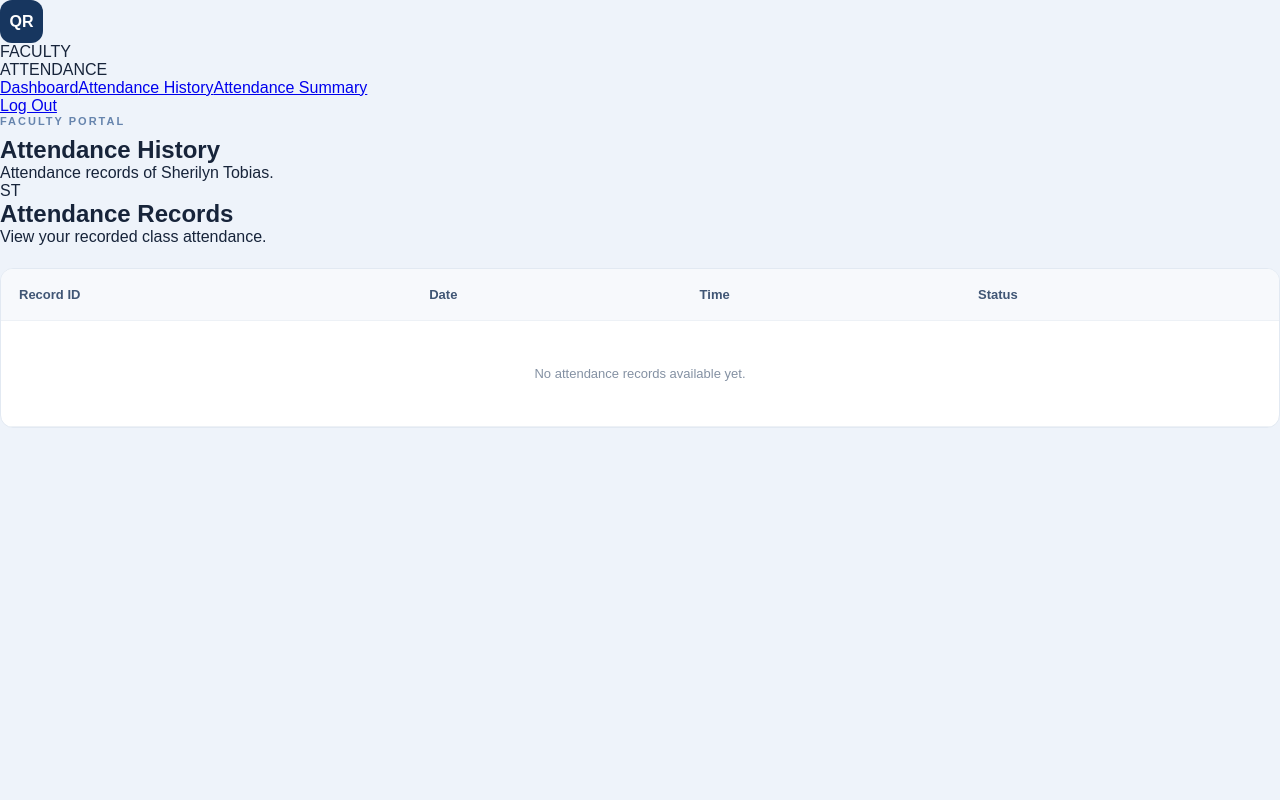
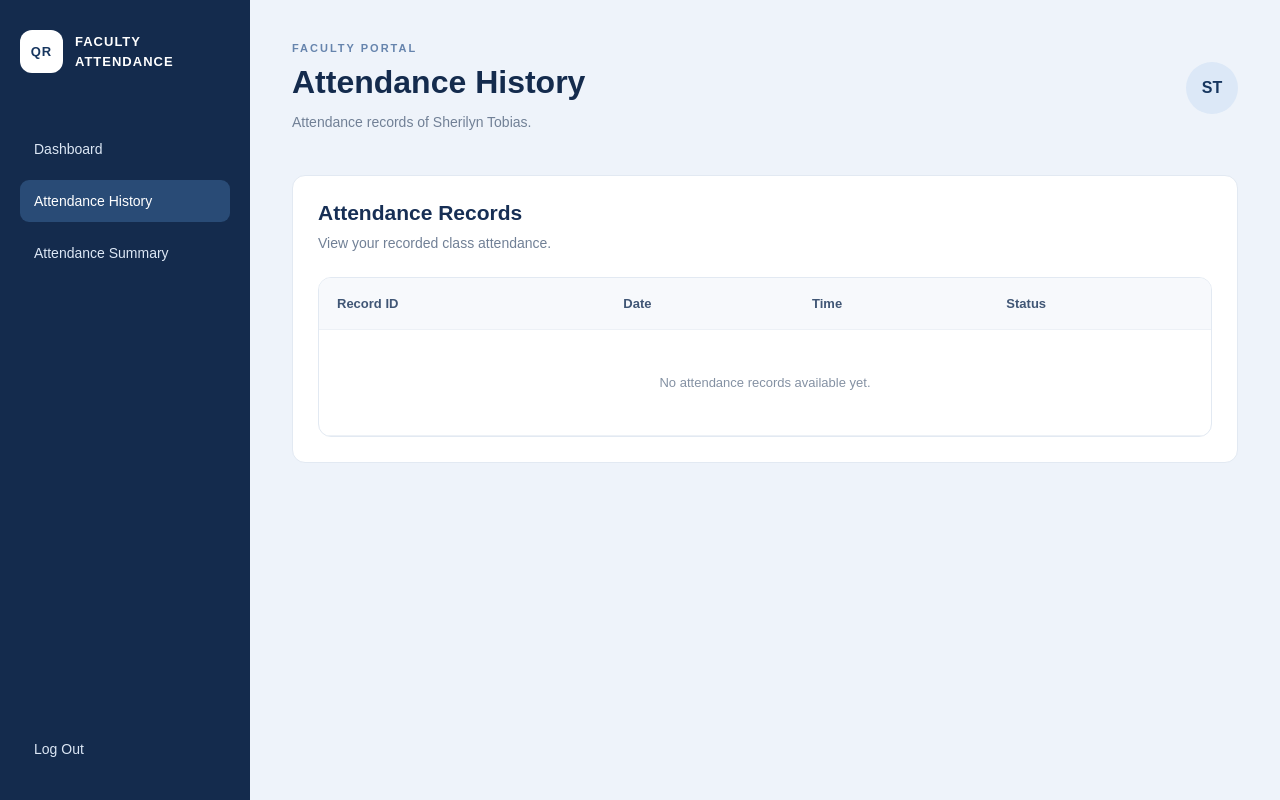
Before and after one commit to bayatanrachel/Faculty-Attendance-Monitoring-Rachel, a Next.js app: page /history in a window 1280 px wide. Built offline with nearby package versions, Linux system fonts and the light colour scheme.

Commit message:
Update globals.css

```diff
--- a/app/globals.css
+++ b/app/globals.css
@@ -160,6 +160,7 @@ body {
   text-align: left;
 }
 
+
 .history-table th,
 .history-table td {
   padding: 18px;
@@ -183,3 +184,310 @@ body {
   text-align: center;
   color: #8491a3 !important;
 }
+
+/* DASHBOARD LAYOUT */
+.dashboard-page {
+  min-height: 100vh;
+  display: flex;
+  background: #eef3fa;
+}
+
+.sidebar {
+  width: 250px;
+  min-height: 100vh;
+  display: flex;
+  flex-direction: column;
+  padding: 30px 20px;
+  background: #142b4d;
+  color: #fff;
+}
+
+.sidebar-brand {
+  display: flex;
+  align-items: center;
+  gap: 12px;
+  margin-bottom: 55px;
+  font-size: 13px;
+  font-weight: 800;
+  letter-spacing: 1px;
+  line-height: 1.5;
+}
+
+.sidebar-brand .logo-icon {
+  flex-shrink: 0;
+  background: #fff;
+  color: #17365f;
+}
+
+.sidebar-nav {
+  display: flex;
+  flex-direction: column;
+  gap: 10px;
+}
+
+.nav-link,
+.logout-link {
+  display: block;
+  padding: 13px 14px;
+  border-radius: 9px;
+  color: #dce7f5;
+  text-decoration: none;
+  font-size: 14px;
+  transition: background 0.2s ease;
+}
+
+.nav-link:hover,
+.nav-link.active {
+  background: #294b76;
+  color: #fff;
+}
+
+.logout-link {
+  margin-top: auto;
+}
+
+.logout-link:hover {
+  background: #294b76;
+}
+
+.dashboard-content {
+  flex: 1;
+  min-width: 0;
+  padding: 42px;
+}
+
+.dashboard-header {
+  display: flex;
+  align-items: center;
+  justify-content: space-between;
+  gap: 20px;
+  margin-bottom: 42px;
+}
+
+.dashboard-header h1 {
+  margin: 10px 0;
+  color: #142b4d;
+  font-size: 32px;
+}
+
+.dashboard-subtitle,
+.section-description {
+  color: #718096;
+  font-size: 14px;
+  line-height: 1.6;
+}
+
+.faculty-avatar {
+  width: 52px;
+  height: 52px;
+  flex-shrink: 0;
+  display: grid;
+  place-items: center;
+  border-radius: 50%;
+  background: #dce8f7;
+  color: #17365f;
+  font-weight: 800;
+}
+
+.overview-section h2,
+.recent-section h2 {
+  color: #172f55;
+  font-size: 21px;
+  margin-bottom: 7px;
+}
+
+.stats-grid {
+  display: grid;
+  grid-template-columns: repeat(4, minmax(0, 1fr));
+  gap: 18px;
+  margin-top: 22px;
+}
+
+.stat-card {
+  position: relative;
+  padding: 23px;
+  background: #fff;
+  border: 1px solid #e2e9f2;
+  border-radius: 13px;
+  box-shadow: 0 5px 18px rgba(20, 40, 75, 0.04);
+}
+
+.stat-indicator {
+  width: 9px;
+  height: 9px;
+  margin-bottom: 15px;
+  border-radius: 50%;
+}
+
+.stat-indicator.present {
+  background: #3b82a0;
+}
+
+.stat-indicator.late {
+  background: #e5a34b;
+}
+
+.stat-indicator.absent {
+  background: #d66b72;
+}
+
+.stat-indicator.excused {
+  background: #8b83bd;
+}
+
+.stat-card p {
+  color: #64748b;
+  font-size: 14px;
+}
+
+.stat-card h3 {
+  margin: 10px 0 5px;
+  color: #172f55;
+  font-size: 30px;
+}
+
+.stat-card span {
+  color: #94a3b8;
+  font-size: 12px;
+}
+
+.recent-section {
+  margin-top: 42px;
+  padding: 25px;
+  background: #fff;
+  border: 1px solid #e2e9f2;
+  border-radius: 13px;
+}
+
+.section-heading {
+  display: flex;
+  align-items: center;
+  justify-content: space-between;
+  gap: 15px;
+}
+
+.view-all {
+  color: #315f91;
+  font-size: 13px;
+  font-weight: 700;
+  text-decoration: none;
+}
+
+.view-all:hover {
+  text-decoration: underline;
+}
+
+.empty-records {
+  padding: 45px 15px;
+  text-align: center;
+}
+
+.empty-icon {
+  width: 48px;
+  height: 48px;
+  display: grid;
+  place-items: center;
+  margin: 0 auto 15px;
+  border-radius: 12px;
+  background: #eaf1fb;
+  color: #17365f;
+  font-weight: 800;
+}
+
+.empty-records h3 {
+  margin-bottom: 8px;
+  color: #263a56;
+  font-size: 17px;
+}
+
+.empty-records p {
+  color: #8491a3;
+  font-size: 13px;
+  line-height: 1.6;
+}
+
+.dashboard-footer {
+  margin-top: 35px;
+  color: #8a97a9;
+  font-size: 12px;
+  text-align: center;
+}
+
+/* MOBILE RESPONSIVE */
+@media (max-width: 850px) {
+  .sidebar {
+    width: 210px;
+    padding: 25px 14px;
+  }
+
+  .dashboard-content {
+    padding: 28px 22px;
+  }
+
+  .stats-grid {
+    grid-template-columns: repeat(2, minmax(0, 1fr));
+  }
+}
+
+@media (max-width: 600px) {
+  .dashboard-page {
+    flex-direction: column;
+  }
+
+  .sidebar {
+    width: 100%;
+    min-height: auto;
+    padding: 15px;
+  }
+
+  .sidebar-brand {
+    margin-bottom: 15px;
+  }
+
+  .sidebar-nav {
+    flex-direction: row;
+    flex-wrap: wrap;
+    gap: 6px;
+  }
+
+  .nav-link,
+  .logout-link {
+    padding: 10px;
+    font-size: 12px;
+  }
+
+  .logout-link {
+    margin-top: 10px;
+  }
+
+  .dashboard-content {
+    padding: 25px 16px;
+  }
+
+  .dashboard-header {
+    align-items: flex-start;
+  }
+
+  .dashboard-header h1 {
+    font-size: 25px;
+  }
+
+  .stats-grid {
+    grid-template-columns: repeat(2, minmax(0, 1fr));
+    gap: 10px;
+  }
+
+  .stat-card {
+    padding: 16px;
+  }
+
+  .recent-section {
+    padding: 18px;
+  }
+}
+
+@media (max-width: 360px) {
+  .stats-grid {
+    grid-template-columns: 1fr;
+  }
+}
```
